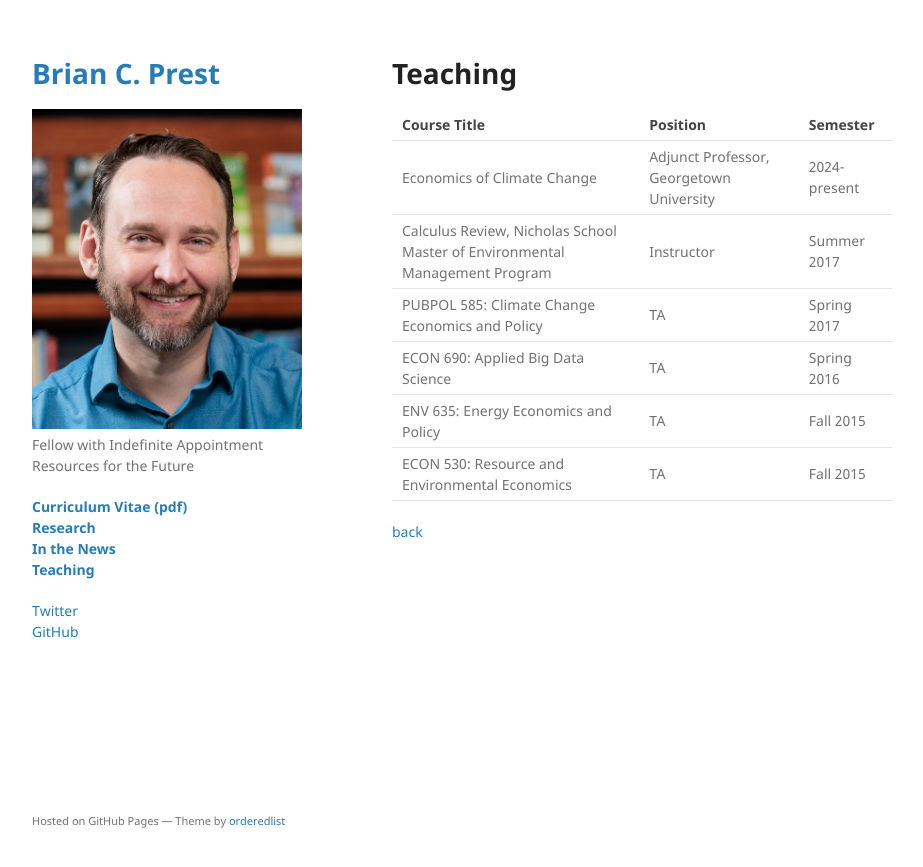
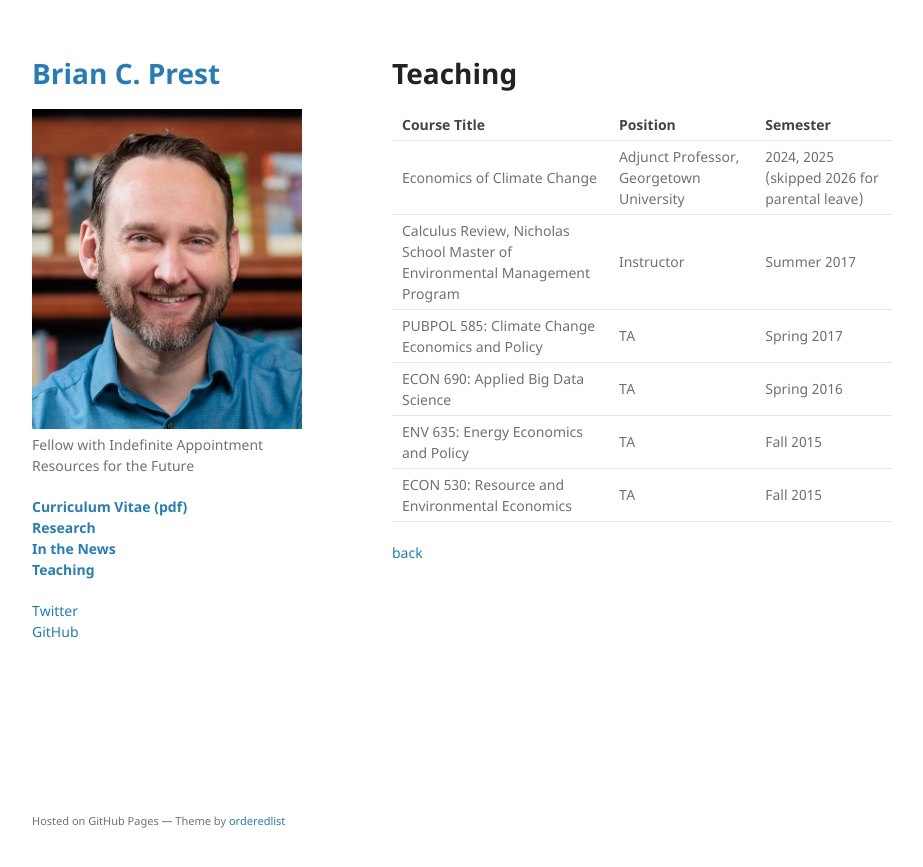
Before and after one commit to bprest/bprest.github.io, a Jekyll site: the page built from teaching.md, in a window 1280 px wide. Shown: the top 867 px of the page, without its empty margins (178-1101 px from the left). Built offline with Jekyll 4.4.1, drawn with Linux system fonts in a browser that asks for light colours; our own code applies the rules of GitHub Pages for plain Markdown files.

Commit message:
update teaching

```diff
--- a/teaching.md
+++ b/teaching.md
@@ -7,7 +7,7 @@ layout: default
 
 | Course Title | Position | Semester |
 |:-------------|:------------------|:------|
-| Economics of Climate Change |	Adjunct Professor, Georgetown University | 2024-present
+| Economics of Climate Change |	Adjunct Professor, Georgetown University | 2024, 2025 (skipped 2026 for parental leave)
 | Calculus Review, Nicholas School Master of Environmental Management Program |	Instructor | Summer 2017
 | PUBPOL 585: Climate Change Economics and Policy |	TA | Spring 2017
 | ECON 690: Applied Big Data Science | TA | Spring 2016
```
